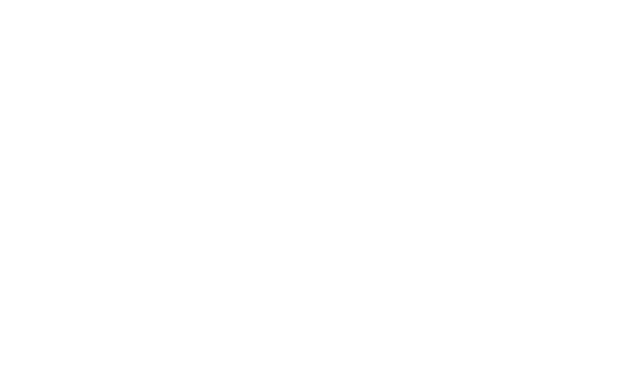
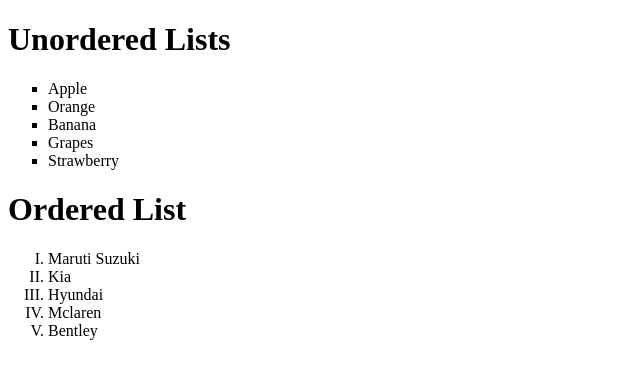
Before and after one commit to Vansh-Rathod/PreAssignment, a plain HTML site: page HTML/htmlLists.html in a window 1280 px wide. Shown: the whole page, without its empty margins (0-640 px from the left). Drawn offline with Linux system fonts and the light colour scheme.

Commit message:
add html files

```diff
--- a/HTML/htmlLists.html
+++ b/HTML/htmlLists.html
@@ -6,6 +6,22 @@
     <title>Document</title>
 </head>
 <body>
+    <h1>Unordered Lists</h1>
+    <ul style="list-style: square;">
+        <li>Apple</li>
+        <li>Orange</li>
+        <li>Banana</li>
+        <li>Grapes</li>
+        <li>Strawberry</li>
+    </ul>
 
+    <h1>Ordered List</h1>
+    <ol style="list-style: upper-roman;">
+        <li>Maruti Suzuki</li>
+        <li>Kia</li>
+        <li>Hyundai</li>
+        <li>Mclaren</li>
+        <li>Bentley</li>
+    </ol>
 </body>
 </html>
```
Also changed, not shown: HTML/blockInlineHtml.html (added, +17 -0 lines).
